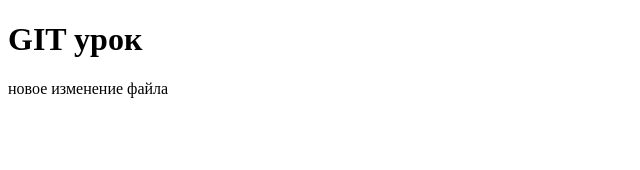
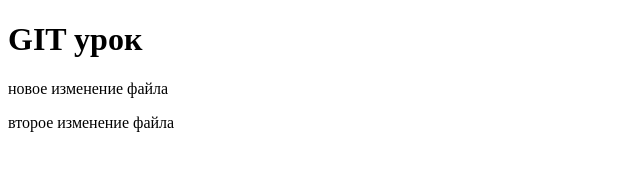
Before and after one commit to MarkoBest/test, a plain HTML site: page index.html in a window 1280 px wide. Shown: the whole page, without its empty margins (0-640 px from the left). Drawn offline with Linux system fonts and the light colour scheme.

Commit message:
tree commit

```diff
--- a/index.html
+++ b/index.html
@@ -7,5 +7,6 @@
 <body>
 	<h1>GIT урок</h1>
 	<p>новое изменение файла</p>
+	<p>второе изменение файла</p>
 </body>
 </html>
```
